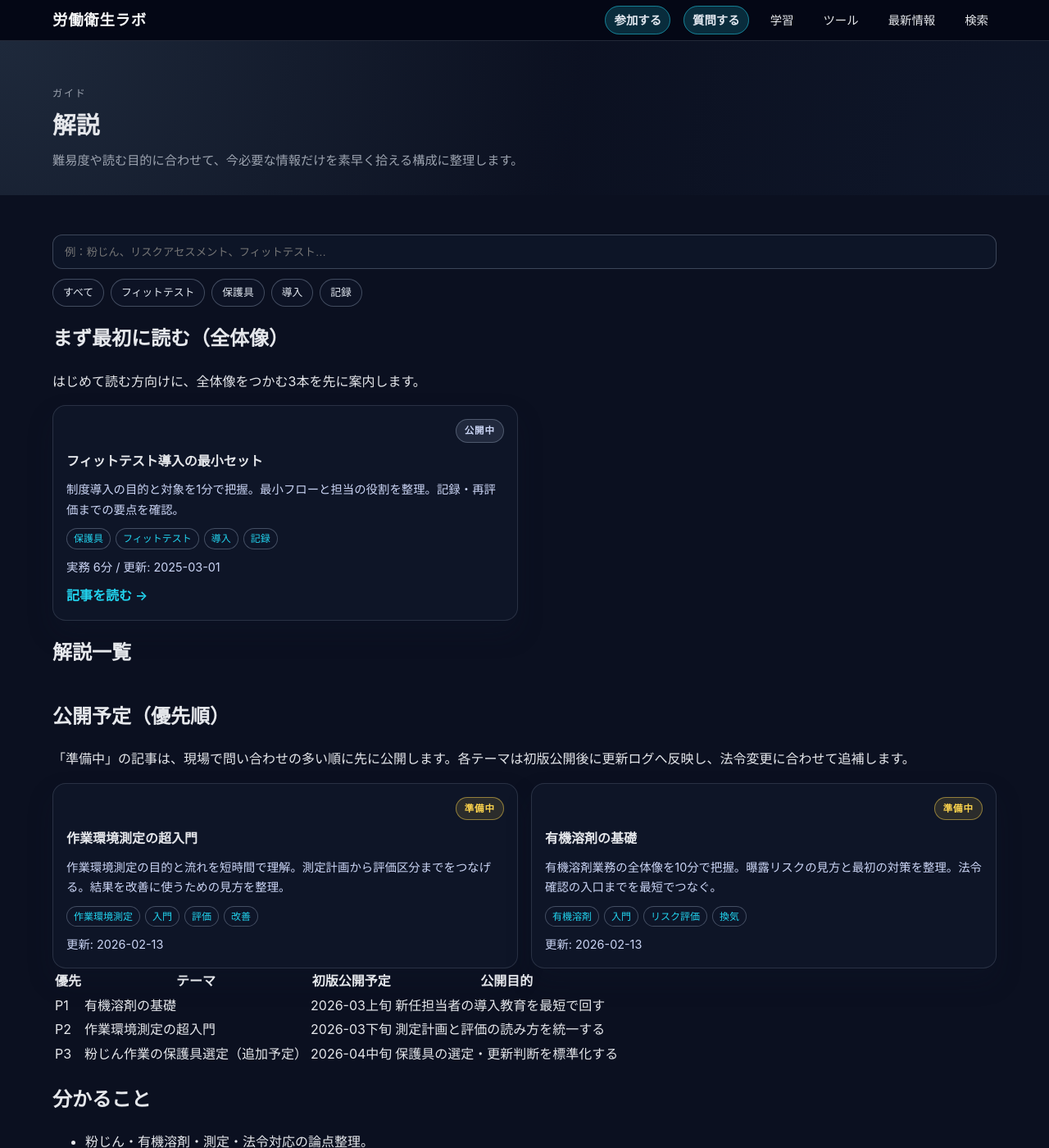
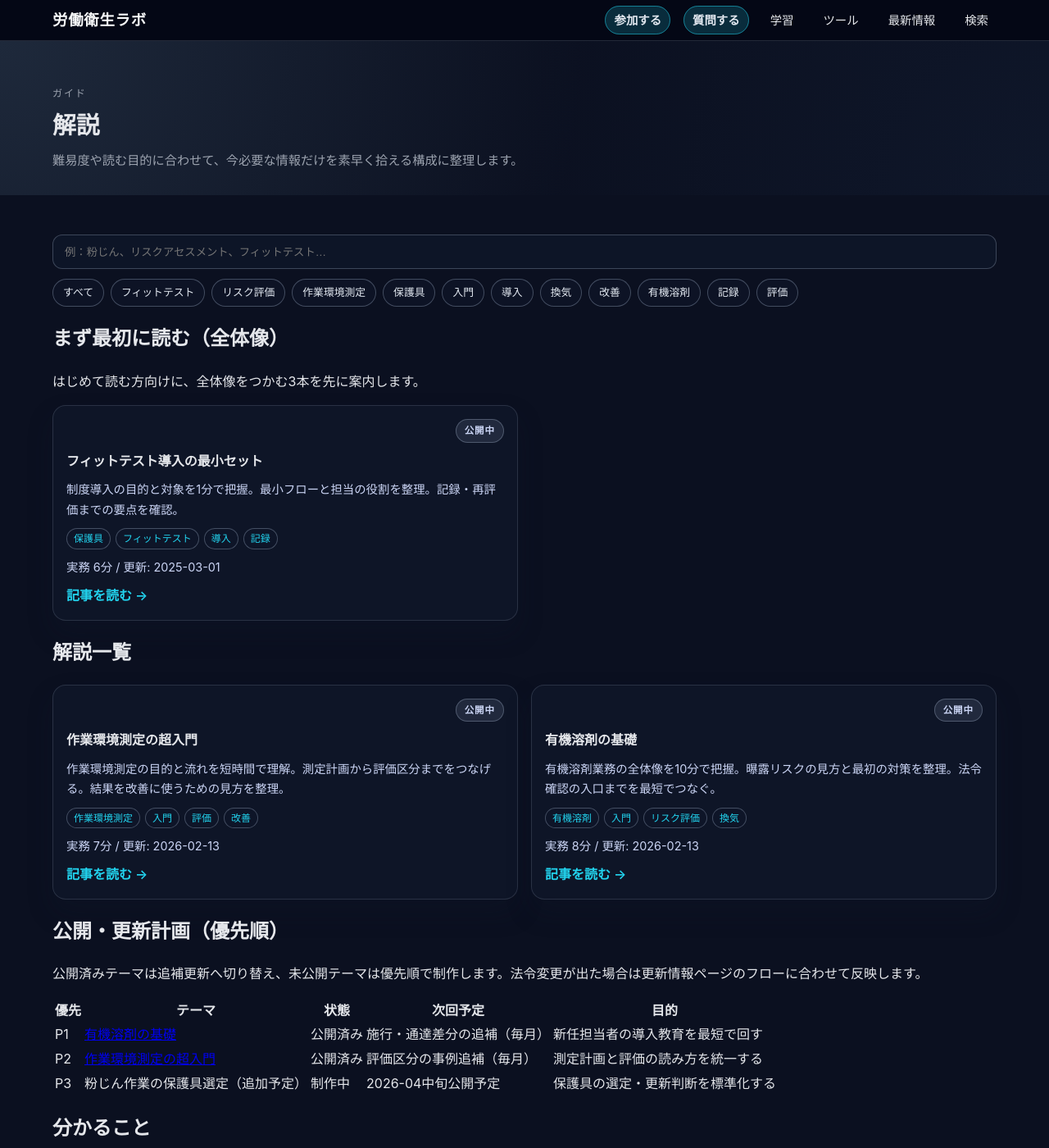
Before and after one commit to rodoeisei-lab/rodoeisei-lab, a Jekyll site: the page built from guides/index.md, in a window 1280 px wide and 1400 px high. Shown: the whole window at 82% size. Built offline with Jekyll 4.4.1, drawn with Linux system fonts in a browser that asks for light colours.

Commit message:
公開計画の整合を修正しWIP記事を公開状態へ更新

```diff
--- a/_guides/organic-solvent-basics.md
+++ b/_guides/organic-solvent-basics.md
@@ -4,7 +4,9 @@ title: 有機溶剤の基礎
 summary: 有機溶剤業務の全体像を10分で把握。<br>曝露リスクの見方と最初の対策を整理。<br>法令確認の入口までを最短でつなぐ。
 category: Guides
 level: 入門
-status: wip
+reading_time: 8分
+minutes: 8
+status: published
 tags:
   - 有機溶剤
   - 入門
--- a/_guides/work-env-measurement-intro.md
+++ b/_guides/work-env-measurement-intro.md
@@ -4,7 +4,9 @@ title: 作業環境測定の超入門
 summary: 作業環境測定の目的と流れを短時間で理解。<br>測定計画から評価区分までをつなげる。<br>結果を改善に使うための見方を整理。
 category: Guides
 level: 入門
-status: wip
+reading_time: 7分
+minutes: 7
+status: published
 tags:
   - 作業環境測定
   - 入門
--- a/guides/index.md
+++ b/guides/index.md
@@ -49,20 +49,22 @@ permalink: /guides/
   {% endfor %}
 </div>
 
-<h2>公開予定（優先順）</h2>
-<p>「準備中」の記事は、現場で問い合わせの多い順に先に公開します。各テーマは初版公開後に更新ログへ反映し、法令変更に合わせて追補します。</p>
+<h2>公開・更新計画（優先順）</h2>
+<p>公開済みテーマは追補更新へ切り替え、未公開テーマは優先順で制作します。法令変更が出た場合は更新情報ページのフローに合わせて反映します。</p>
 {% assign wip_guides = site.guides | where: "status", "wip" | sort: "title" %}
+{% if wip_guides.size > 0 %}
 <div class="cards guides-cards">
   {% for guide in wip_guides %}
     {% include guide_card.html guide=guide %}
   {% endfor %}
 </div>
+{% endif %}
 
-| 優先 | テーマ | 初版公開予定 | 公開目的 |
-| --- | --- | --- | --- |
-| P1 | 有機溶剤の基礎 | 2026-03上旬 | 新任担当者の導入教育を最短で回す |
-| P2 | 作業環境測定の超入門 | 2026-03下旬 | 測定計画と評価の読み方を統一する |
-| P3 | 粉じん作業の保護具選定（追加予定） | 2026-04中旬 | 保護具の選定・更新判断を標準化する |
+| 優先 | テーマ | 状態 | 次回予定 | 目的 |
+| --- | --- | --- | --- | --- |
+| P1 | [有機溶剤の基礎]({{ '/guides/organic-solvent-basics/' | relative_url }}) | 公開済み | 施行・通達差分の追補（毎月） | 新任担当者の導入教育を最短で回す |
+| P2 | [作業環境測定の超入門]({{ '/guides/work-env-measurement-intro/' | relative_url }}) | 公開済み | 評価区分の事例追補（毎月） | 測定計画と評価の読み方を統一する |
+| P3 | 粉じん作業の保護具選定（追加予定） | 制作中 | 2026-04中旬公開予定 | 保護具の選定・更新判断を標準化する |
 
 ## 分かること
 - 粉じん・有機溶剤・測定・法令対応の論点整理。
```
Also changed, not shown: videos/index.md (+8 -8 lines).
